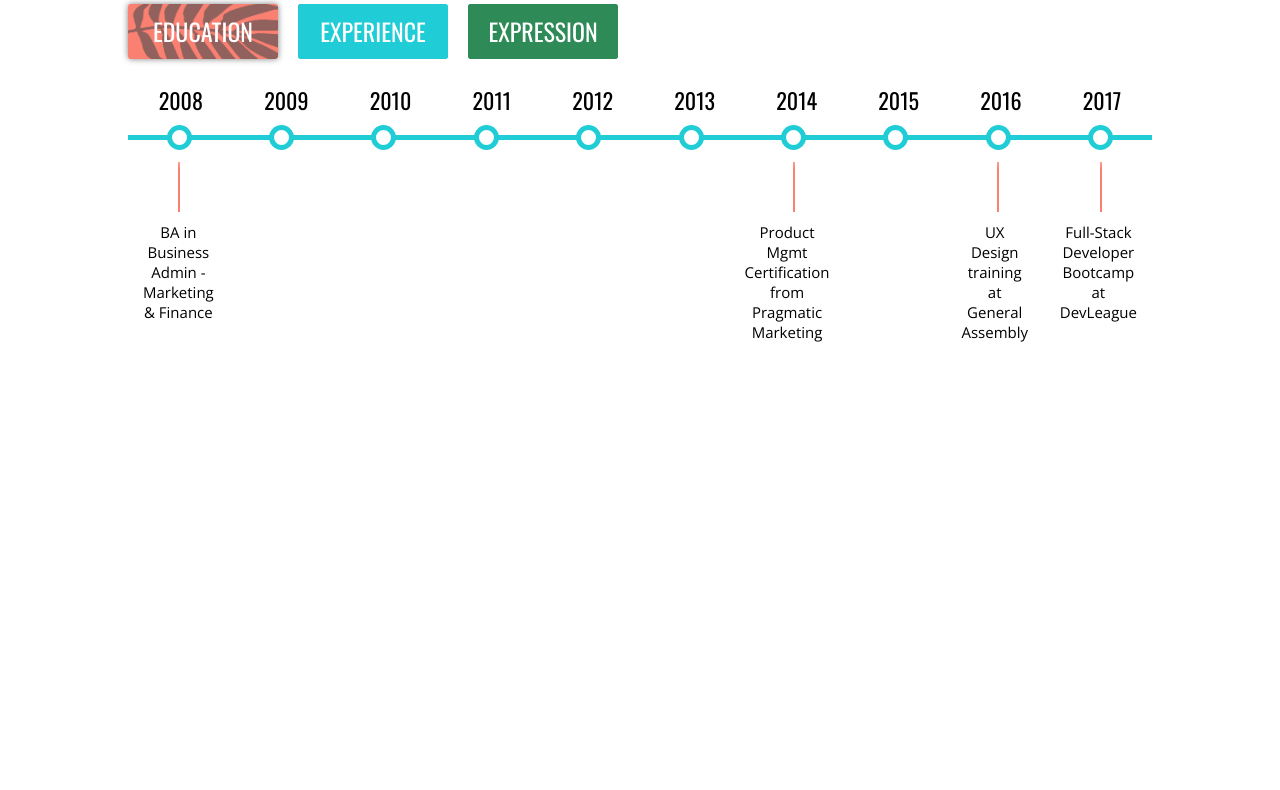
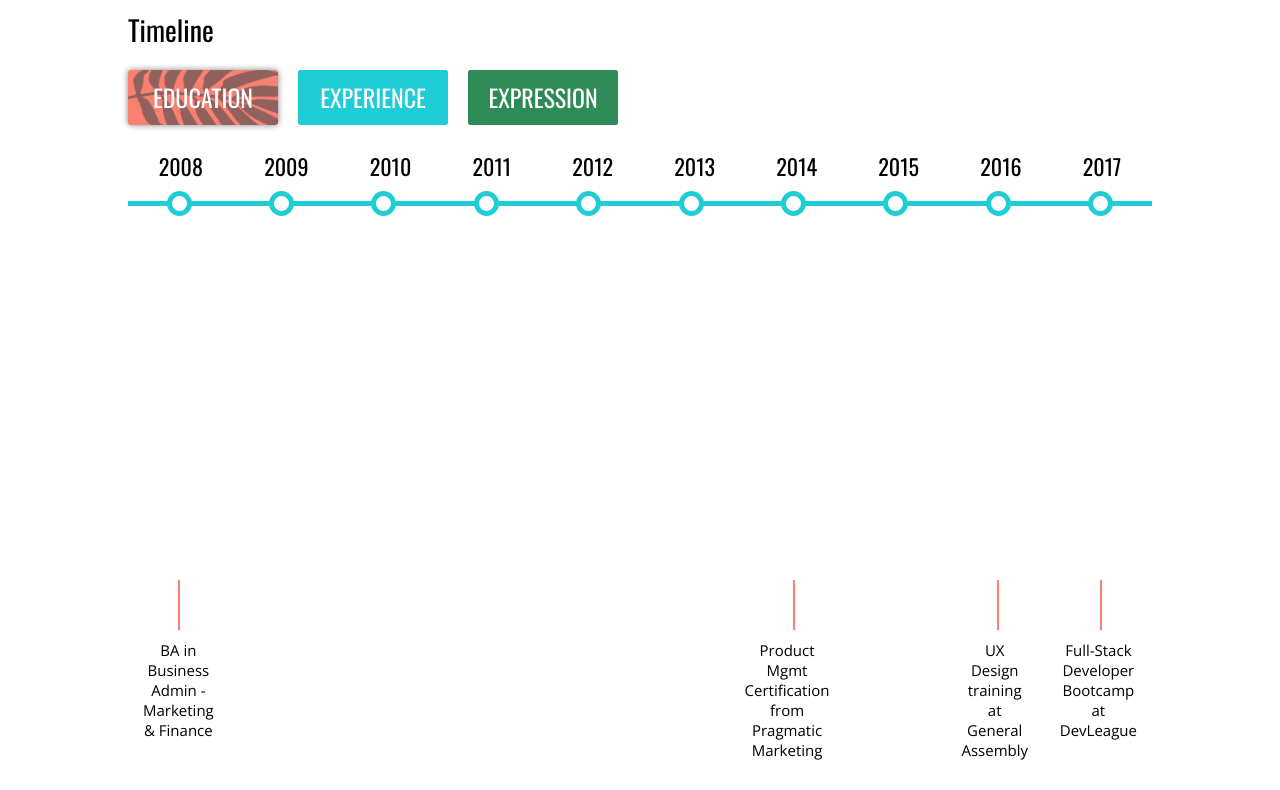
Before and after one commit to oksanaharris/portfolio, a plain HTML site: page index.html in a window 1280 px wide. Shown: the part 711-1501 px from the top of the page. Drawn offline with nearby package versions, Linux system fonts and the light colour scheme; a web font is replaced by a local one.

Commit message:
changed order

```diff
--- a/app.js
+++ b/app.js
@@ -10,26 +10,51 @@
 
 window.onscroll = function(){
 
-  photogSection = document.getElementById('photogSection').getBoundingClientRect().top;
+  // console.log('Y POSITION', photogSection);
 
-  // console.log('Y POSITION', photogSection);
+  let timeline = document.getElementById('timelineCont');
+  let navMenu = document.getElementById('navMenu');
+  let educSec = document.getElementById('educationSection');
+  let profSec = document.getElementById('professionalSection');
+  let photogSec = document.getElementById('photogSection');
 
   let thresholdPassed = false;
 
-  if (thresholdPassed === false && document.getElementById('photogSection').getBoundingClientRect().top <= document.getElementById('timelineCont').offsetHeight) {
-    document.getElementById('professionalSection').style.paddingBottom = (400 - document.getElementById('timelineCont').offsetHeight) + 'px';
-    document.getElementById('timelineCont').classList.remove('stickyTimeline');
+  if (thresholdPassed === false && timeline.getBoundingClientRect().top <= navMenu.offsetHeight) {
+
+    timeline.classList.add('stickyTimeline');
+
+    educSec.classList.add('educTopPadding');
+
     thresholdPassed = true;
-  } else if (document.getElementById('photogSection').offsetTop > document.getElementById('timelineCont').offsetHeight) {
-    document.getElementById('timelineCont').classList.add('stickyTimeline');
-    document.getElementById('professionalSection').style.paddingBottom = '400px';
-    thresholdPassed = false;
   }
+
+  if (thresholdPassed === true && educSec.getBoundingClientRect().top > (navMenu.offsetHeight + timeline.offsetHeight)) {
+
+    timeline.classList.remove('stickyTimeline');
+
+    educSec.classList.remove('educTopPadding');
+  }
+
+  if (photogSec.getBoundingClientRect().top <= (navMenu.offsetHeight + timeline.offsetHeight)){
+
+    timeline.classList.remove('stickyTimeline');
+
+    timeline.classList.add('scrollingTimeline');
+
+    timeline.style.top = (photogSec.offsetTop - timeline.offsetHeight) + 'px';
+  } else {
+    timeline.classList.remove('scrollingTimeline');
+    timeline.style.top = '60px';
+  }
+
 
   let revealId;
   let backgroundId;
 
-  if (window.scrollY < 150){
+  console.log('prof sec offset top', profSec.offsetTop);
+
+  if (window.scrollY < (profSec.offsetTop - 400)){
     revealId = 'revealDivEd';
     backgroundId = 'backgroundEd';
 
@@ -45,7 +70,7 @@ window.onscroll = function(){
     document.getElementById(revealId).classList.add('active');
     document.getElementById(backgroundId).classList.add('move');
 
-  } else if (window.scrollY > 149 && window.scrollY < 1050) {
+  } else if (window.scrollY >= (profSec.offsetTop - 500) && window.scrollY < (photogSec.offsetTop - 700)) {
     revealId = 'revealDivProf';
     backgroundId = 'backgroundProf';
 
@@ -61,7 +86,7 @@ window.onscroll = function(){
     document.getElementById(revealId).classList.add('active');
     document.getElementById(backgroundId).classList.add('move');
 
-  } else if (window.scrollY > 1049) {
+  } else if (window.scrollY >= (photogSec.offsetTop - 700)) {
     revealId = 'revealDivPhot';
     backgroundId = 'backgroundPhot';
 
@@ -77,7 +102,6 @@ window.onscroll = function(){
     document.getElementById(revealId).classList.add('active');
     document.getElementById(backgroundId).classList.add('move');
   }
-
 
 };
 
--- a/index.html
+++ b/index.html
@@ -8,7 +8,7 @@
   <link href="https://cdn.rawgit.com/michalsnik/aos/2.1.1/dist/aos.css" rel="stylesheet">
 </head>
 <body>
-  <nav class="navMenu">
+  <nav class="navMenu" id="navMenu">
     <div class="navName">OKSANA HARRIS</div>
     <!--     <div class="navDesc">Full-Stack Development | Product Management | UX Design</div> -->
     <div class="navItem">Porfolio</div>
@@ -78,7 +78,7 @@
 
     <!-- TIMELINE -->
 
-    <div class="timeline stickyTimeline" id="timelineCont">
+    <div class="timeline" id="timelineCont">
       <div class="pageSectionTitle">Timeline</div>
       <div class="timelineBtns">
         <a id="aEducation" href="#educationSection">
@@ -103,7 +103,6 @@
           </div>
         </a>
       </div>
-      <!-- <div class="categoryDesc" id="descriptionLine">Education is blah blah blah</div> -->
       <div class="years">
         <div class="year">2008</div>
         <div class="year">2009</div>
@@ -131,7 +130,7 @@
       </div>
     </div>
 
-    <div id="educationSection" class="section educationSection">
+    <div id="educationSection" class="educationSection">
       <div class="markerLines">
         <div class="markerLine">
           <div class="activeMarker educationMarker"></div>
--- a/styles.css
+++ b/styles.css
@@ -52,21 +52,31 @@ a {
 .timeline {
   padding-top: 15px;
   /*padding-bottom: 10px;*/
-  z-index: 1000;
+  z-index: 4;
   background: -moz-linear-gradient(top, rgba(255,255,255,1) 90%, rgba(255,255,255,0) 100%); /* FF3.6-15 */
   background: -webkit-linear-gradient(top, rgba(255,255,255,1) 90%,rgba(255,255,255,0) 100%); /* Chrome10-25,Safari5.1-6 */
   background: linear-gradient(to bottom, rgba(255,255,255,1) 90%,rgba(255,255,255,0) 100%); /* W3C, IE10+, FF16+, Chrome26+, Opera12+, Safari7+ */
 }
 
-.stickyTimeline{
+.test {
+  position: absolute;
+  top: 2206px;
+}
+
+.stickyTimeline {
   position: fixed;
-  top: 200;
+  top: 60px;
+  width: 80%;
+}
+
+.scrollingTimeline {
+  position: absolute;
   width: 80%;
 }
 
 .pageSectionTitle {
   font-family: 'Oswald', sans-serif;
-  font-size: 35px;
+  font-size: 28px;
   margin-bottom: 20px;
 }
 
@@ -235,6 +245,10 @@ a {
   display: flex;
   flex-direction: row;
   justify-content: space-around;
+}
+
+.educTopPadding{
+  margin-top: 355px;
 }
 
 .item {
@@ -661,6 +675,7 @@ a {
 
 .portfolioContainer {
   margin-top: 70px;
+  margin-bottom: 100px;
 }
 
 .portRow {
@@ -756,7 +771,6 @@ a {
 
 .aboutCont {
   margin-bottom: 200px;
-  margin-top: 200px;
 }
 
 .rightAbout {
```
